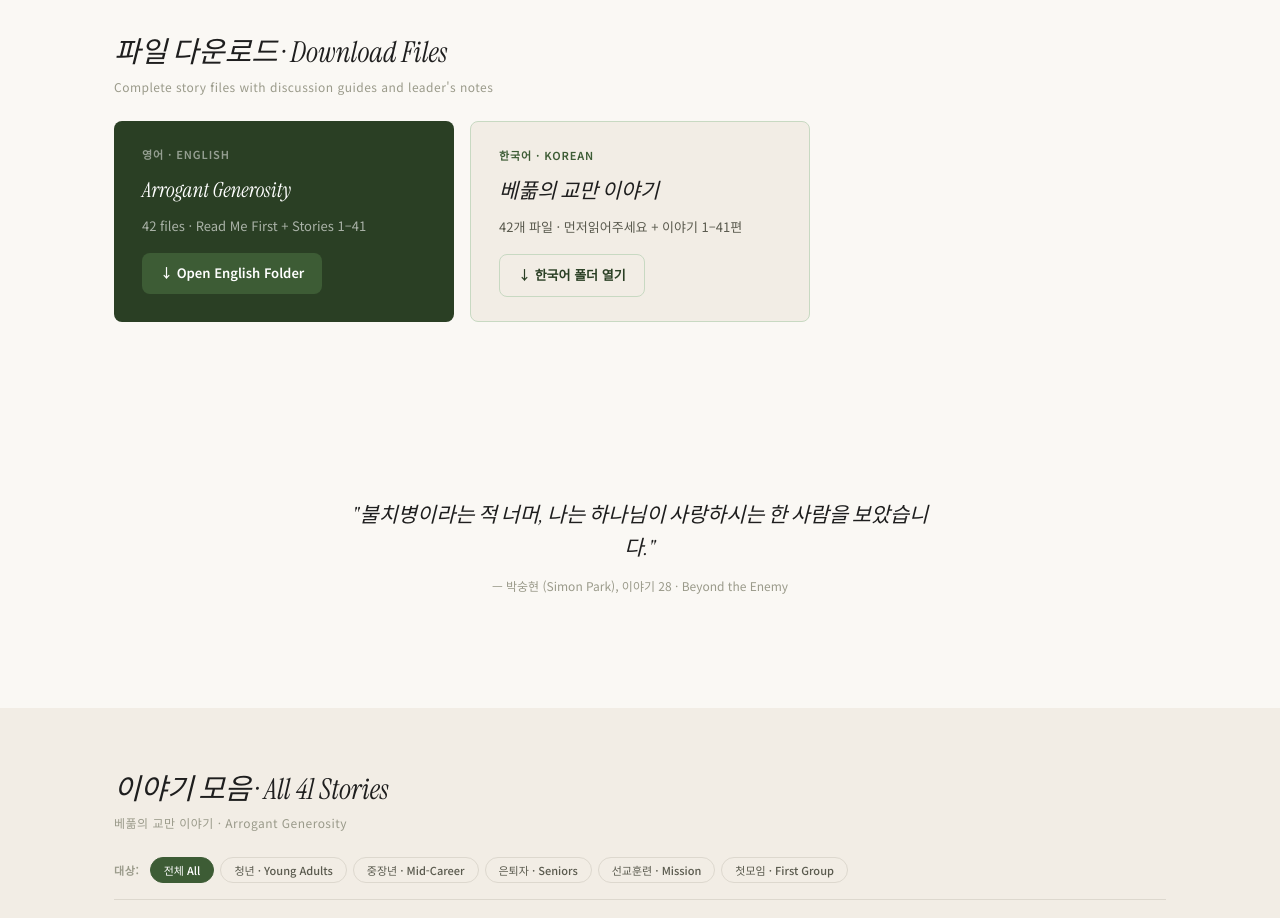
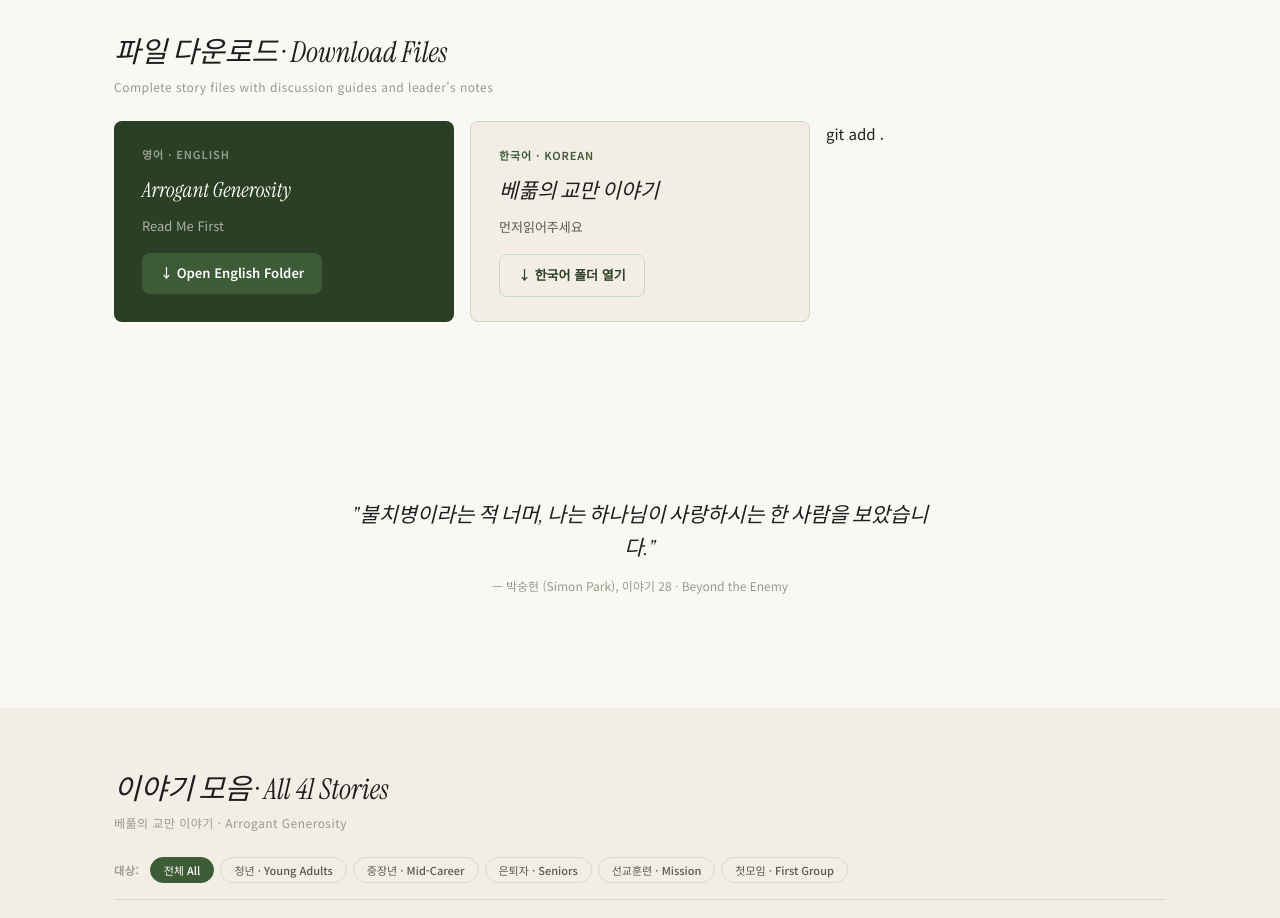
Before and after one commit to SimonPark-Life/questionsonly-life, a Next.js app: page / in a window 1280 px wide. Shown: the part 900-1818 px from the top of the page. Built offline with nearby package versions, Linux system fonts and the light colour scheme.

Commit message:
Fix download cards on homepage to load only the file.

```diff
--- a/app/page.tsx
+++ b/app/page.tsx
@@ -140,9 +140,9 @@ export default function HomePage() {
                 Arrogant Generosity
               </div>
               <div style={{ fontSize: 13, color: 'rgba(255,255,255,.6)', marginBottom: 16 }}>
-                42 files · Read Me First + Stories 1–41
+                Read Me First
               </div>
-              <a href="https://drive.google.com/drive/folders/1fic0Tmt5yHOdDy0IFiQuq8ACBnBoFBAG" target="_blank" rel="noopener noreferrer" className="dl-btn dl-btn--en">
+              <a href="https://docs.google.com/document/d/1bhCEx6M7Y9_9Uiql62jpugu_B0JiM2SP/edit" target="_blank" rel="noopener noreferrer" className="dl-btn dl-btn--en">
                 ↓ Open English Folder
               </a>
             </div>
@@ -155,13 +155,13 @@ export default function HomePage() {
                 베풂의 교만 이야기
               </div>
               <div style={{ fontSize: 13, color: 'var(--muted)', marginBottom: 16 }}>
-                42개 파일 · 먼저읽어주세요 + 이야기 1–41편
+                먼저읽어주세요
               </div>
-              <a href="https://drive.google.com/drive/folders/1uSVy-diqAlv0s6KABtewHF7SYiG96jok" target="_blank" rel="noopener noreferrer" className="dl-btn dl-btn--ko">
+              <a href="https://docs.google.com/document/d/1nqi3Ms9JqXTuMPLAK7QzkmpLNTg-sS3V/edit" target="_blank" rel="noopener noreferrer" className="dl-btn dl-btn--ko">
                 ↓ 한국어 폴더 열기
               </a>
             </div>
-
+git add .
           </div>
         </div>
       </section>
```
